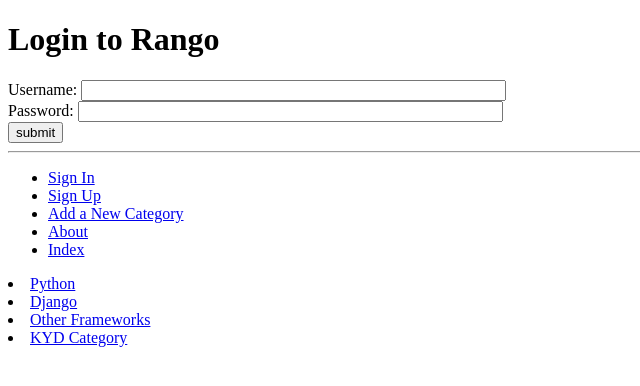
After one commit to kydkang/Tango, a Django app: page /rango/login/ in a window 1280 px wide. The commit adds this page. Shown: the top 386 px of the page, without its empty margins (0-640 px from the left). Run offline with Django 3.2, Linux system fonts and the light colour scheme; data comes from the database, SQL or seed files in the repository; both versions use the stored data as it was after the commit.

Commit message:
After chapter 09

```diff
--- a/rango/urls.py
+++ b/rango/urls.py
@@ -15,6 +15,7 @@ Including another URLconf
 """
 from django.conf.urls import url
 from rango import views
+from django.urls import path
 
 urlpatterns = [
     url(r'^$', views.index, name='index'),
@@ -24,5 +25,8 @@ urlpatterns = [
         views.show_category, name ='show_category'),
     url(r'^category/(?P<category_name_slug>[\w\-]+)/add_page/$',
         views.add_page, name='add_page'),
-
+    path('register/', views.register, name='register'),
+    path('login/', views.user_login, name='login'),
+    path('restricted/', views.restricted, name='restricted'),
+    path('logout/', views.user_logout, name='logout'),
 ]
--- a/rango/views.py
+++ b/rango/views.py
@@ -1,8 +1,13 @@
 from django.shortcuts import render
 
-from django.http import HttpResponse
+from django.http import HttpResponse, HttpResponseRedirect
+from django.contrib.auth import authenticate, login
+from django.urls import reverse
 from rango.models import Category, Page
 from rango.forms import CategoryForm, PageForm
+from rango.forms import UserForm, UserProfileForm
+from django.contrib.auth.decorators import login_required
+from django.contrib.auth import logout
 
 
 def index(request):
@@ -32,7 +37,7 @@ def show_category(request, category_name_slug):
         context_dict['pages'] = None
     return render(request, 'rango/category.html', context_dict)
 
-
+@login_required
 def add_category(request):
     form = CategoryForm()
     if request.method == 'POST':
@@ -44,7 +49,7 @@ def add_category(request):
             print(form.errors)
     return render(request, 'rango/add_category.html', {'form': form})
 
-
+@login_required
 def add_page(request, category_name_slug):
     try:
         category = Category.objects.get(slug=category_name_slug)
@@ -64,3 +69,56 @@ def add_page(request, category_name_slug):
             print(form.errors)
     context_dict = {'form': form, 'category': category}
     return render(request, 'rango/add_page.html', context_dict)
+
+def register(request):
+    registered = False
+    if request.method == 'POST':
+        user_form = UserForm(data=request.POST)
+        profile_form = UserProfileForm(data=request.POST)
+        if user_form.is_valid() and profile_form.is_valid():
+            user = user_form.save()
+            user.set_password(user.password)
+            user.save()
+            profile = profile_form.save(commit=False)
+            profile.user = user
+            if 'picture' in request.FILES:
+                profile.picture = request.FILES['picture']
+            profile.save()
+            registered = True
+        else:
+            print(user_form.errors, profile_form.errors)
+    else:
+        user_form = UserForm()
+        profile_form = UserProfileForm()
+
+    return render(request,'rango/register.html',
+                  {'user_form': user_form,
+                   'profile_form': profile_form,
+                   'registered': registered})
+
+def user_login(request):
+    if request.method == 'POST':
+        username = request.POST.get('username')
+        password = request.POST.get('password')
+        user = authenticate(username=username, password=password)
+        if user:
+            if user.is_active:
+                login(request,user)
+                return HttpResponseRedirect(reverse('index'))
+            else:
+                return HttpResponse("Your Rango account is disabled.")
+        else:
+            print("Invalid login details: {0}, {1}".format(username, password))
+            return HttpResponse("Invalid login details supplied")
+    else:
+        return render(request, 'rango/login.html', {})
+
+
+@login_required
+def restricted(request):
+    return HttpResponse("Since you are logged in, you can see this text!")
+
+@login_required
+def user_logout(request):
+    logout(request)
+    return HttpResponseRedirect(reverse('index'))
--- a/tango_with_django_project/settings.py
+++ b/tango_with_django_project/settings.py
@@ -131,3 +131,5 @@ STATICFILES_DIRS = [
 
 MEDIA_ROOT = MEDIA_DIR
 MEDIA_URL = '/media/'
+
+LOGIN_URL = '/rango/login/'
--- a/templates/rango/base.html
+++ b/templates/rango/base.html
@@ -19,10 +19,19 @@
         <hr />
         <div>
             <ul>
-                <li> <a href="{% url 'add_category' %}">Add New Category</a> </li>
-                <li> <a href="{% url 'about' %}">About</a> </li>
-                <li> <a href="{% url 'index' %}">Index</a> </li>
+                {% if user.is_authenticated %}
+                    <li><a href="{% url 'restricted' %}">Restricted Page</a></li>
+                    <li><a href="{% url 'logout' %}">Logout</a></li>
+                {% else %}
+                    <li><a href="{% url 'login' %}">Sign In</a></li>
+                    <li><a href="{% url 'register' %}">Sign Up</a></li>
+                {% endif %}
+                <li><a href="{% url 'add_category' %}">Add a New Category</a></li>
+                <li><a href="{% url 'about' %}">About</a></li>
+                <li><a href="{% url 'index' %}">Index</a></li>
             </ul>
+
+
         </div>
     </body>
     <div>
--- /dev/null
+++ b/templates/rango/login.html
@@ -0,0 +1,18 @@
+{% extends 'rango/base.html' %}
+{% load staticfiles %}
+
+{% block title_block %}
+    Login
+{% endblock %}
+
+{% block body_block %}
+    <h1>Login to Rango</h1>
+    <form id="login_form" method="post" action="{% url 'login' %}">
+        {% csrf_token %}
+        Username: <input type="text" name="username" value="" size="50" />
+        <br/>
+        Password: <input type="password" name="password" value="" size="50" />
+        <br/>
+        <input type="submit" value="submit" />
+    </form>
+{% endblock %}
```
Also changed, not shown: rango/forms.py (+13 -2 lines), templates/rango/index.html (+7 -2 lines), templates/rango/register.html (added, +23 -0 lines), db.sqlite3, media/profile_images/World_Friend_Korea_LOGO.jpg (added).
